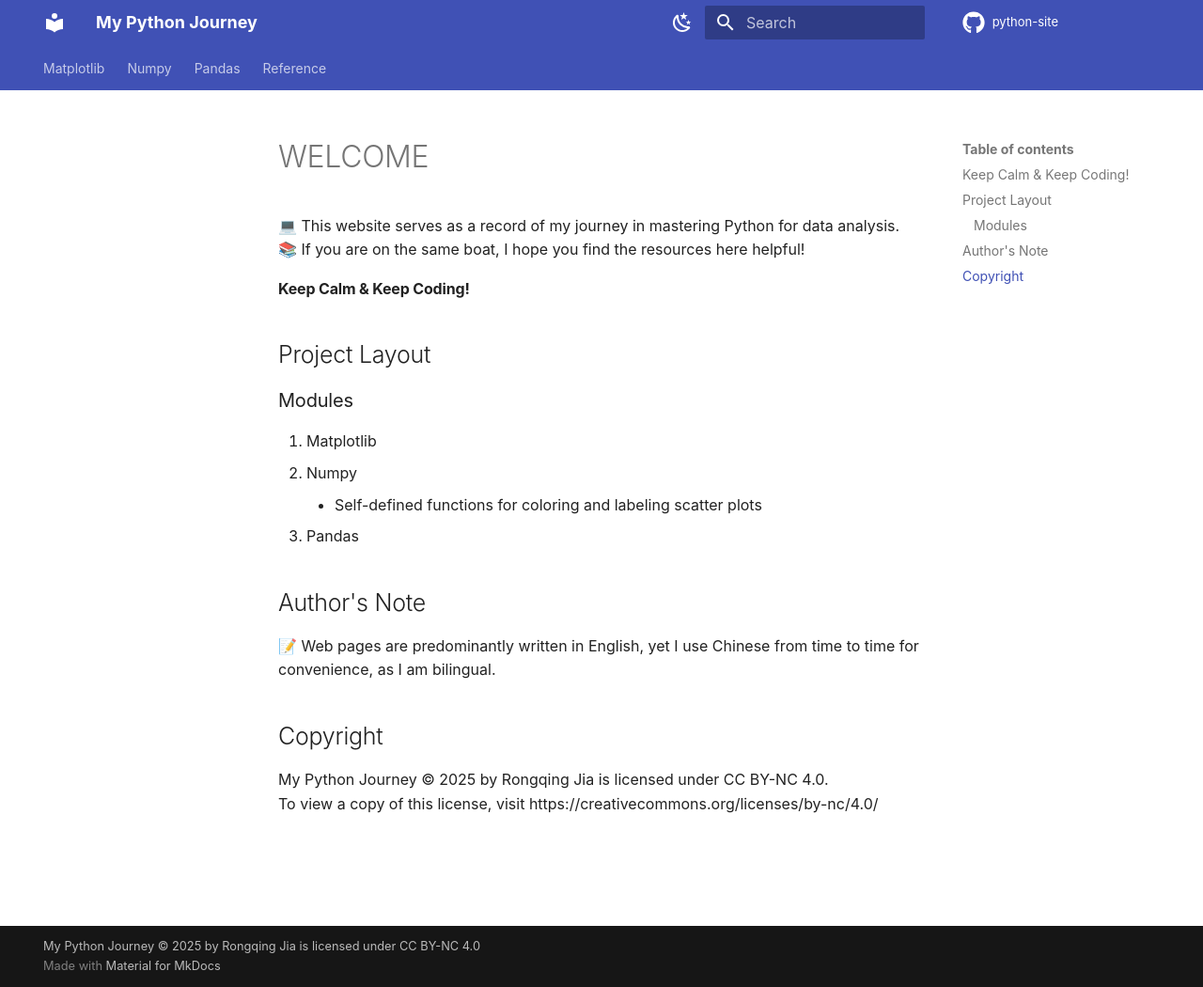
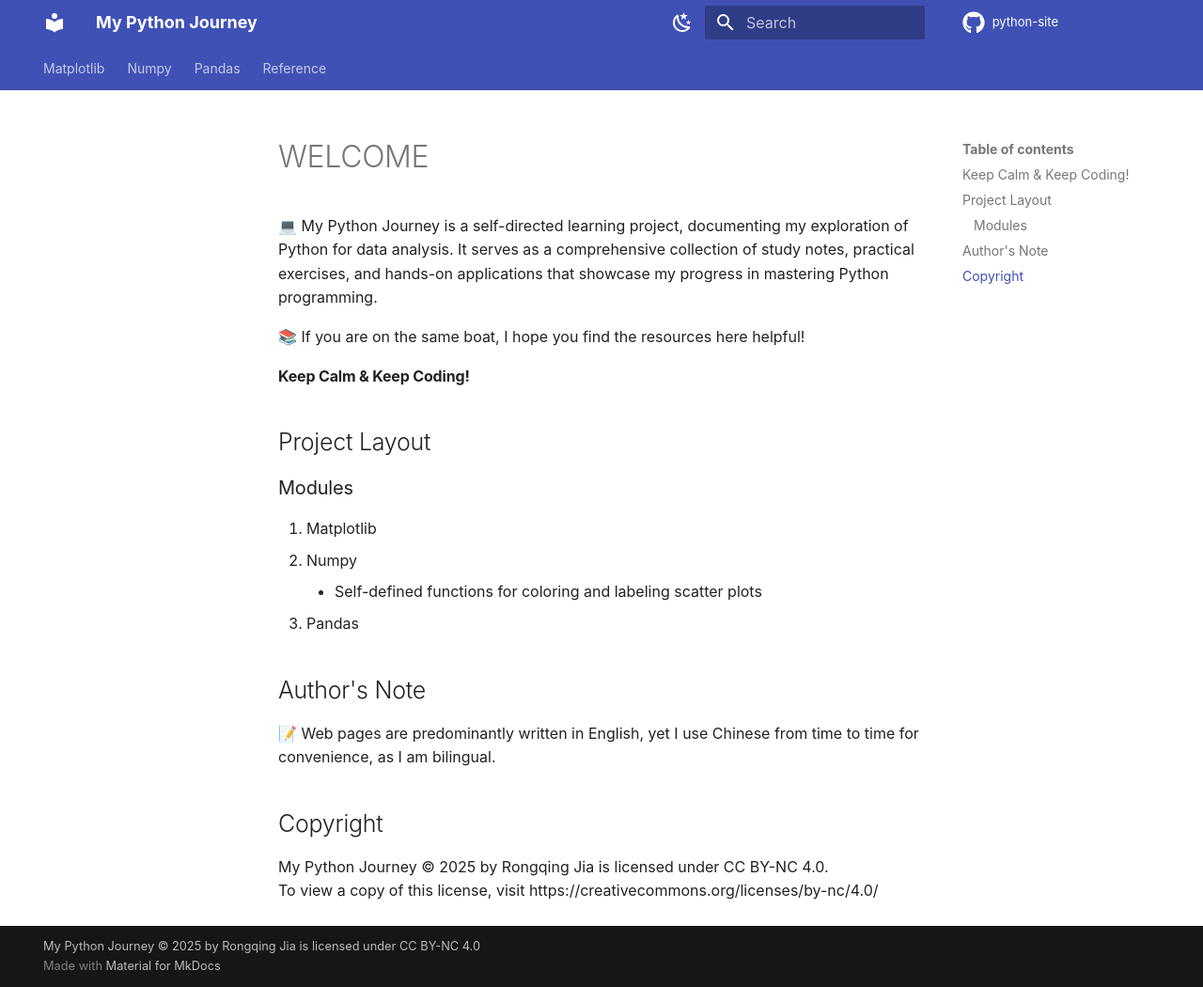
Before and after one commit to rojia20/python-site, an MkDocs documentation site: the page built from docs/index.md, in a window 1280 px wide and 1050 px high. Shown: the whole window at 94% size. Built offline with MkDocs 1.6.1 and Material for MkDocs 9.7.7, drawn with Linux system fonts in a browser that asks for light colours; nearby versions of some CDN libraries; some web fonts are replaced; library files that are not in the unit come from our copies; comment, search, counter and statistics services are not loaded.

```diff
--- a/docs/index.md
+++ b/docs/index.md
@@ -1,6 +1,7 @@
 # WELCOME
 
-💻 This website serves as a record of my journey in mastering Python for data analysis.
+💻 My Python Journey is a self-directed learning project, documenting my exploration of Python for data analysis. It serves as a comprehensive collection of study notes, practical exercises, and hands-on applications that showcase my progress in mastering Python programming.
+
 📚 If you are on the same boat, I hope you find the resources here helpful!
 
 #### Keep Calm & Keep Coding!
```
Also changed, not shown: README.md (added, +9 -0 lines).
